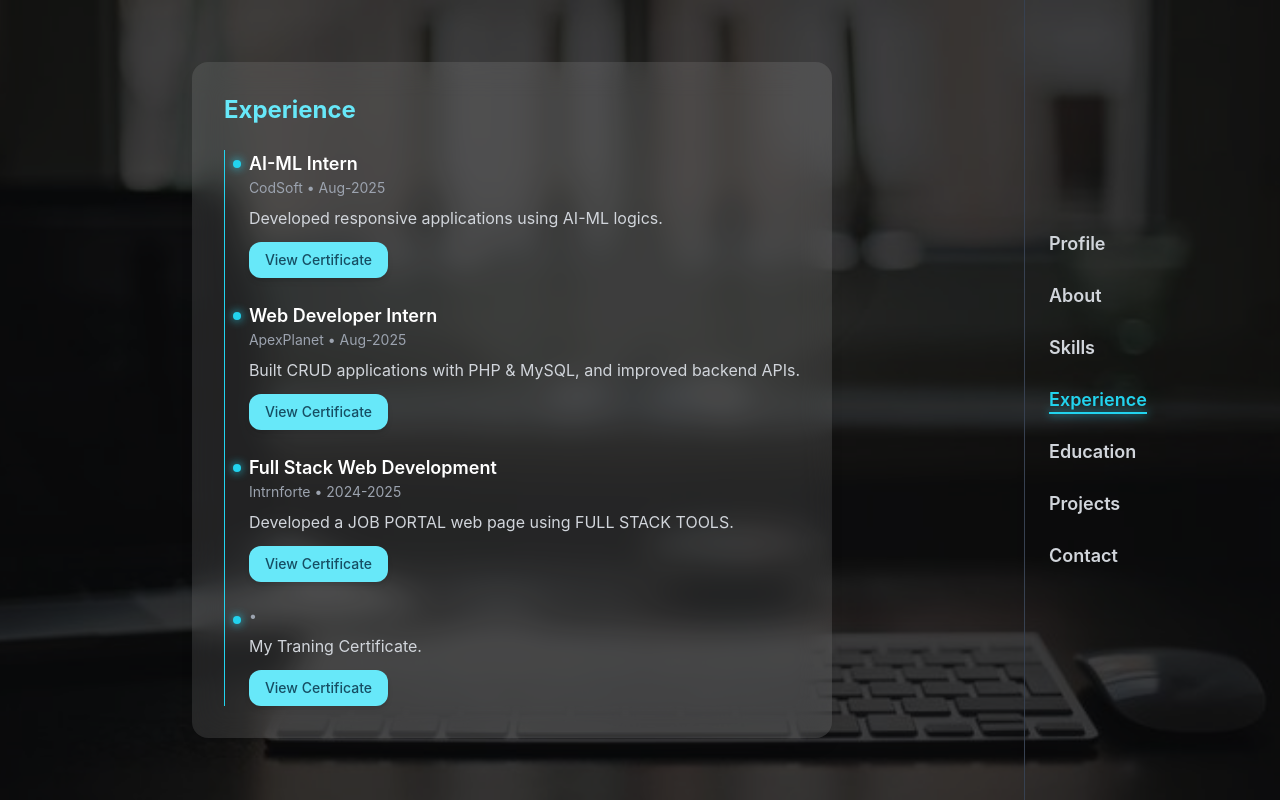
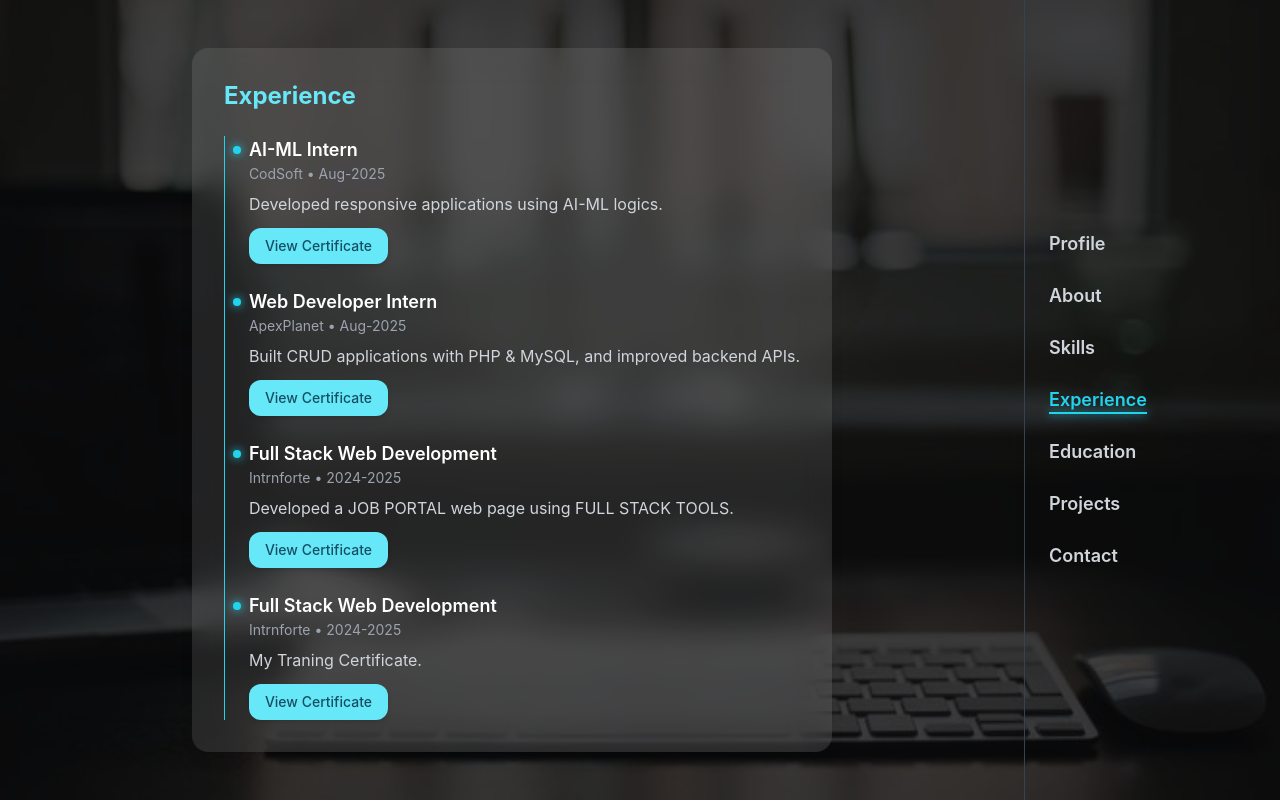
Before and after one commit to Surya-1432/my-portfolio, a React (Create React App) app: page / in a window 1280 px wide. Both pictures are taken after a click on the button "Experience". Built offline with nearby package versions, Linux system fonts and the light colour scheme.

Commit message:
full stack web develpoment

```diff
--- a/src/components/Experience.jsx
+++ b/src/components/Experience.jsx
@@ -25,9 +25,12 @@ const experiences = [
 
   },
    {
+    role: "Full Stack Web Development ",
+    company: "Intrnforte",
+    period: "2024-2025",
     description:"My Traning Certificate.",
     certificate:"/certificates/Internship Training.jpg",
-   }
+   },
 ];
 
 export default function Experience() {
```
